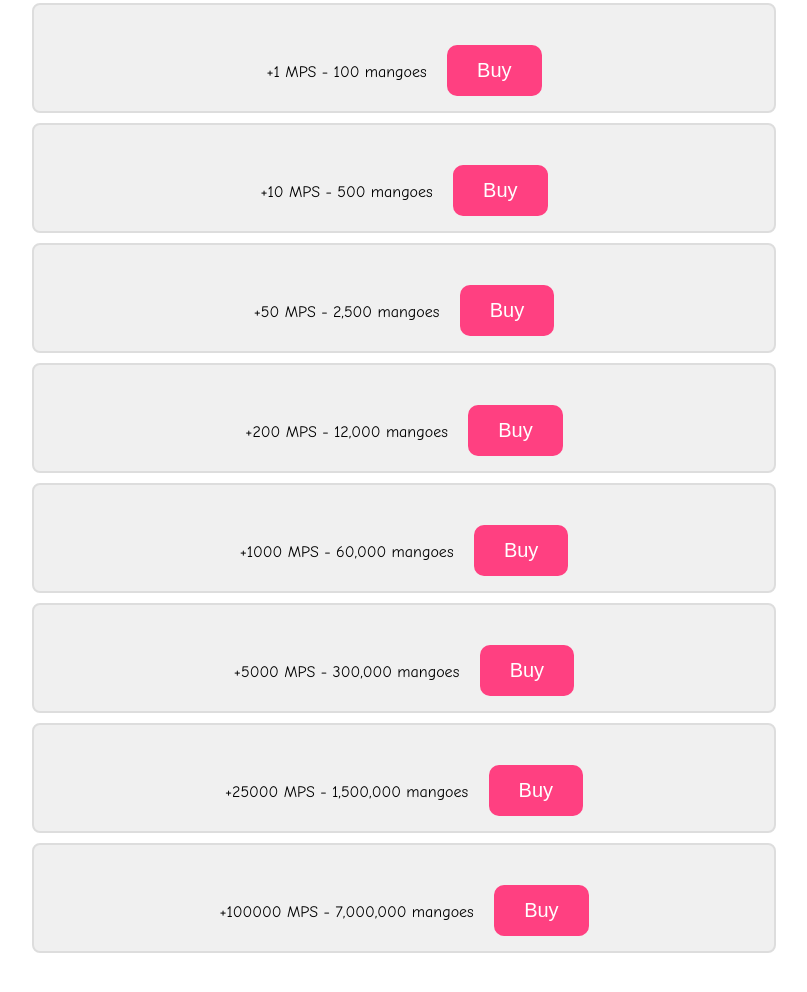
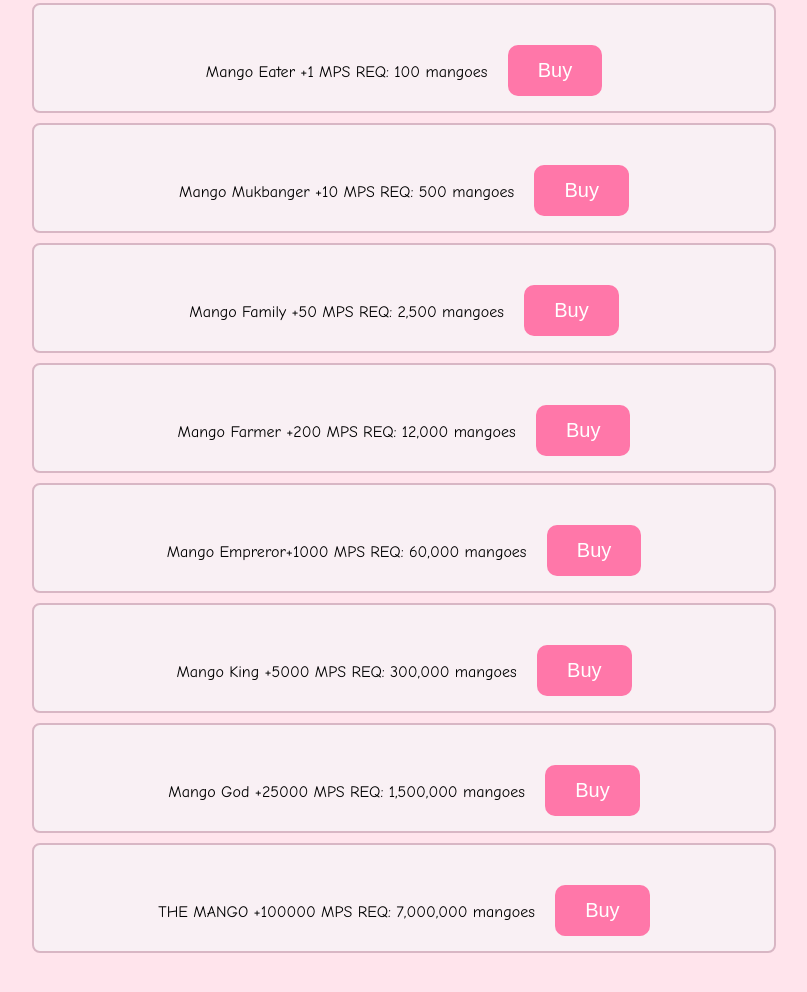
Before and after one commit to OneForFreedom/mango-meyham, a plain HTML site: page index.html in a window 1280 px wide. Shown: the part 590-1582 px from the top of the page, without its empty margins (236-1043 px from the left). Drawn offline with Linux system fonts and the light colour scheme.

Commit message:
Update index.html

```diff
--- a/index.html
+++ b/index.html
@@ -6,14 +6,15 @@
   <title>Mango Meyham</title>
   <style>
     :root {
-      --bg: #ffffff;
-      --text: #000000;
-      --accent: #ff4081;
-      --btn-bg: #ff4081;
-      --btn-text: #ffffff;
-      --btn-hover: #e91e63;
-      --shop-bg: #f0f0f0;
-      --border: #ddd;
+--bg: #ffe4ec;
+--text: #000000;
+--accent: #ff77a9;
+--btn-bg: #ff77a9;
+--btn-text: #ffffff;
+--btn-hover: #e65c91;
+--shop-bg: #f9f0f4;
+--border: #d8b6c4;
+
     }
 
     .dark-mode {
@@ -117,14 +118,21 @@
 
   <div class="shop">
     <h2> 🥭 Mango Shop 🥭</h2>
-    <div class="shop-item" id="item0">+1 MPS - <span id="price0">100</span> mangoes <button onclick="buyItem(0)">Buy</button></div>
-    <div class="shop-item" id="item1">+10 MPS - <span id="price1">500</span> mangoes <button onclick="buyItem(1)">Buy</button></div>
-    <div class="shop-item" id="item2">+50 MPS - <span id="price2">2500</span> mangoes <button onclick="buyItem(2)">Buy</button></div>
-    <div class="shop-item" id="item3">+200 MPS - <span id="price3">12000</span> mangoes <button onclick="buyItem(3)">Buy</button></div>
-    <div class="shop-item" id="item4">+1000 MPS - <span id="price4">60000</span> mangoes <button onclick="buyItem(4)">Buy</button></div>
-    <div class="shop-item" id="item5">+5000 MPS - <span id="price5">300000</span> mangoes <button onclick="buyItem(5)">Buy</button></div>
-    <div class="shop-item" id="item6">+25000 MPS - <span id="price6">1500000</span> mangoes <button onclick="buyItem(6)">Buy</button></div>
-    <div class="shop-item" id="item7">+100000 MPS - <span id="price7">7000000</span> mangoes <button onclick="buyItem(7)">Buy</button></div>
+    <div class="shop-item" id="item0"> Mango Eater
+      +1 MPS      REQ: <span id="price0">100</span> mangoes <button onclick="buyItem(0)">Buy</button></div>
+    <div class="shop-item" id="item1">Mango Mukbanger
+      +10 MPS    REQ: <span id="price1">500</span> mangoes <button onclick="buyItem(1)">Buy</button></div>
+    <div class="shop-item" id="item2">Mango Family
+      +50 MPS    REQ: <span id="price2">2500</span> mangoes <button onclick="buyItem(2)">Buy</button></div>
+    <div class="shop-item" id="item3">Mango Farmer
+      +200 MPS    REQ: <span id="price3">12000</span> mangoes <button onclick="buyItem(3)">Buy</button></div>
+    <div class="shop-item" id="item4">Mango Empreror+1000 MPS    REQ: <span id="price4">60000</span> mangoes <button onclick="buyItem(4)">Buy</button></div>
+    <div class="shop-item" id="item5">Mango King
+      +5000 MPS    REQ: <span id="price5">300000</span> mangoes <button onclick="buyItem(5)">Buy</button></div>
+    <div class="shop-item" id="item6">Mango God
+      +25000 MPS    REQ: <span id="price6">1500000</span> mangoes <button onclick="buyItem(6)">Buy</button></div>
+    <div class="shop-item" id="item7">THE MANGO
+      +100000 MPS    REQ: <span id="price7">7000000</span> mangoes <button onclick="buyItem(7)">Buy</button></div>
   </div>
 
   <script>
```
